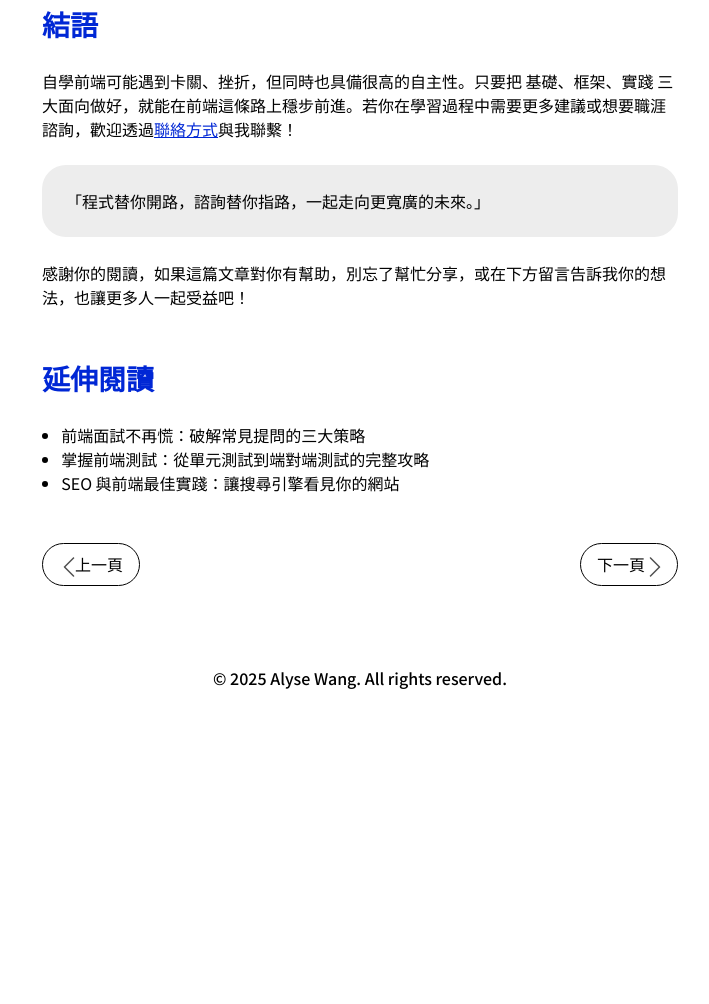
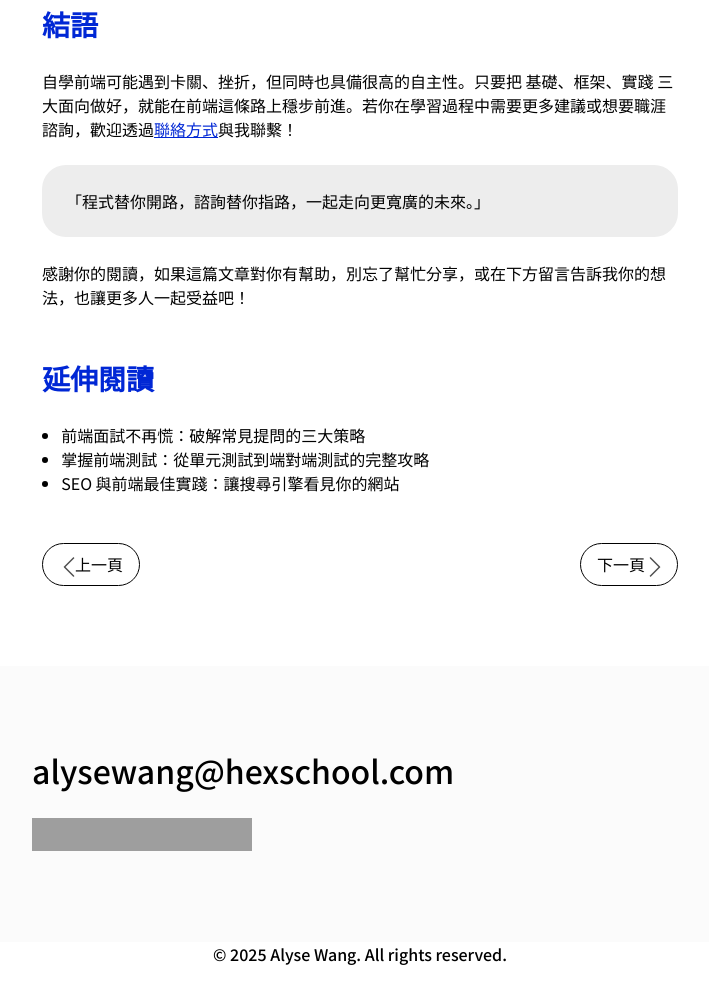
Before and after one commit to Tetsu0822/blogProject, a plain HTML site: page blog-detail.html in a window 1280 px wide. Shown: the part 4097-5101 px from the top of the page, without its empty margins (280-989 px from the left). Before the commit the page ends 4835 px from the top, so only its background shows below. Drawn offline with Linux system fonts and the light colour scheme; grey boxes are pictures that could not be loaded.

Commit message:
Add bottom-wrap
Add bottom-wrap

```diff
--- a/blog-detail.html
+++ b/blog-detail.html
@@ -169,6 +169,16 @@
                 </li>
             </ul>
         </div>
+        <div class="bottom-wrap">
+            <div class="b-mail">alysewang@hexschool.com</div>
+            <ul class="b-icon">
+                <li class="icon-item"><img src="https://github.com/hexschool/2022-web-layout-training/blob/main/2025-web-camp/desktop/index/onlyIcon.png?raw=true" alt=""></li>
+                <li class="icon-item"><img src="https://github.com/hexschool/2022-web-layout-training/blob/main/2025-web-camp/desktop/index/onlyIcon-1.png?raw=true" alt=""></li>
+                <li class="icon-item"><img src="https://github.com/hexschool/2022-web-layout-training/blob/main/2025-web-camp/desktop/index/onlyIcon-2.png?raw=true" alt=""></li>
+                <li class="icon-item"><img src="https://github.com/hexschool/2022-web-layout-training/blob/main/2025-web-camp/desktop/index/icons8-linkedin.png?raw=true" alt=""></li>
+                <li class="icon-item"><img src="https://github.com/hexschool/2022-web-layout-training/blob/main/2025-web-camp/desktop/index/onlyIcon-3.png?raw=true" alt=""></li>
+            </ul>
+        </div>
         <div class="footer">
             <p class="footer-text">© 2025 Alyse Wang. All rights reserved.</p>
         </div>
```
